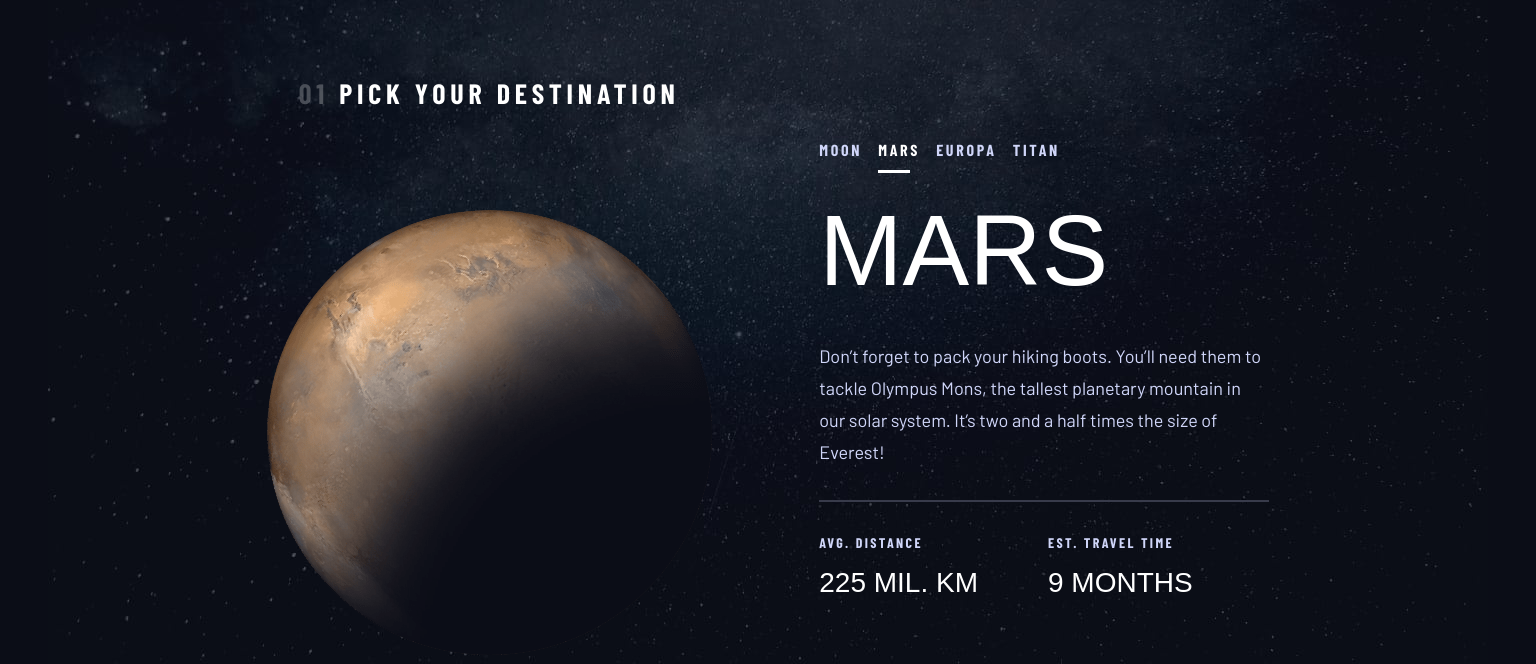
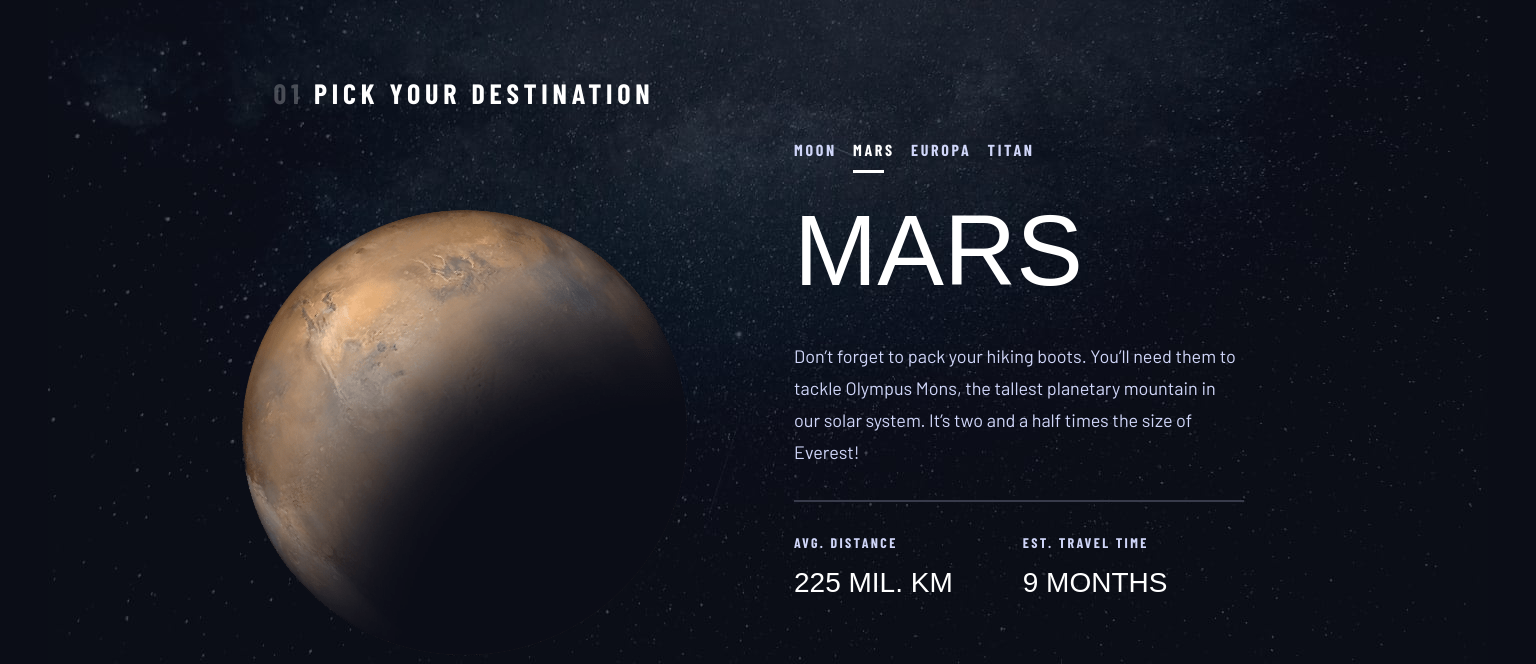
Before and after one commit to dalton-figg/space-tourism-website-main, a PHP site: page /destination-mars.php in a window 1536 px wide. Shown: the part 136-800 px from the top of the page. Run offline with PHP 8.4, Linux system fonts and the light colour scheme; style sheets or scripts are compiled from the project's sources; some web fonts are replaced.

Commit message:
update: grid layout

```diff
--- a/css/crew.css
+++ b/css/crew.css
@@ -49,13 +49,13 @@ body {
 @media only screen and (min-width: 64em) and (min-width: 64em) {
   .crew {
     display: grid;
-    grid-template-columns: 50px repeat(2, auto) 50px;
+    grid-template-columns: 50px repeat(2, minmax(auto, 40rem)) 50px;
   }
 }
 @media only screen and (min-width: 64em) and (min-width: 90em) {
   .crew {
     display: grid;
-    grid-template-columns: 165px repeat(2, auto) 165px;
+    grid-template-columns: 165px repeat(2, minmax(auto, 40rem)) 165px;
   }
 }
 
--- a/css/destination.css
+++ b/css/destination.css
@@ -40,13 +40,13 @@ body {
 @media only screen and (min-width: 64em) and (min-width: 64em) {
   .destination {
     display: grid;
-    grid-template-columns: 50px repeat(2, auto) 50px;
+    grid-template-columns: 50px repeat(2, minmax(auto, 40rem)) 50px;
   }
 }
 @media only screen and (min-width: 64em) and (min-width: 90em) {
   .destination {
     display: grid;
-    grid-template-columns: 165px repeat(2, auto) 165px;
+    grid-template-columns: 165px repeat(2, minmax(auto, 40rem)) 165px;
   }
 }
 
--- a/css/index.css
+++ b/css/index.css
@@ -27,13 +27,13 @@ body {
 @media only screen and (min-width: 64em) and (min-width: 64em) {
   .page {
     display: grid;
-    grid-template-columns: 50px repeat(2, auto) 50px;
+    grid-template-columns: 50px repeat(2, minmax(auto, 40rem)) 50px;
   }
 }
 @media only screen and (min-width: 64em) and (min-width: 90em) {
   .page {
     display: grid;
-    grid-template-columns: 165px repeat(2, auto) 165px;
+    grid-template-columns: 165px repeat(2, minmax(auto, 40rem)) 165px;
   }
 }
 
--- a/scss/helpers/_mixins.scss
+++ b/scss/helpers/_mixins.scss
@@ -134,10 +134,10 @@ $weights: (
 
 @mixin two-cols {
   @include media(laptop) {
-    @include layout(grid, $columns: 50px repeat(2, auto) 50px);
+    @include layout(grid, $columns: 50px repeat(2, minmax(auto, 40rem)) 50px);
   }
   @include media(desktop) {
-    @include layout(grid, $columns: 165px repeat(2, auto) 165px);
+    @include layout(grid, $columns: 165px repeat(2, minmax(auto, 40rem)) 165px);
   }
 }
 
```
